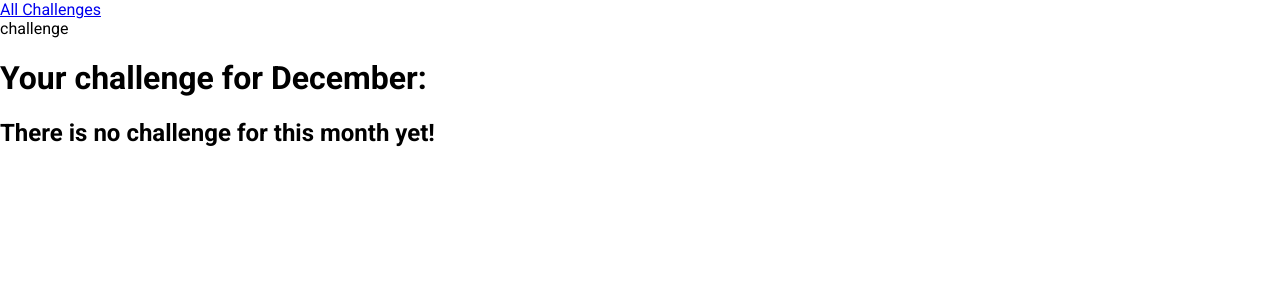
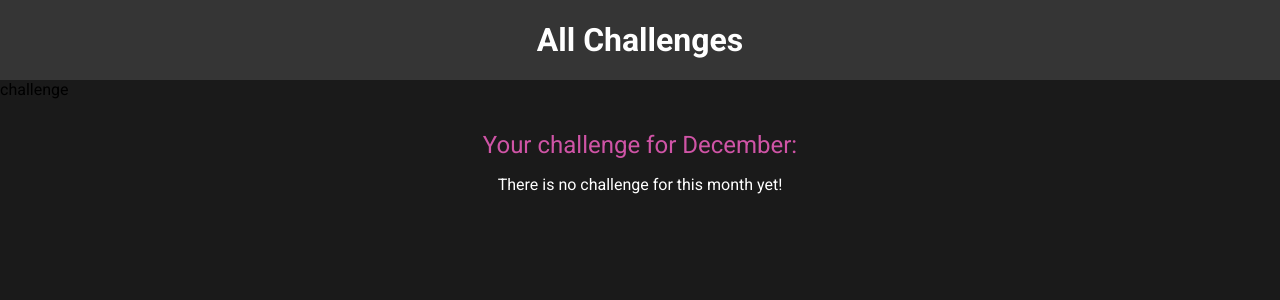
Before and after one commit to beckoningstranger/monthly-challenges, a Django app: page /challenges/december in a window 1280 px wide. Shown: the top 300 px of the page. Run offline with Django 4.2, Linux system fonts and the light colour scheme.

Commit message:
Adding CSS Styling

```diff
--- /dev/null
+++ b/challenges/static/challenges/challenge.css
@@ -0,0 +1,22 @@
+h1,
+h2 {
+    text-align: center;
+    color: white;
+}
+
+h1 {
+    font-size: 1.5rem;
+    margin: 2rem 0 1rem 0;
+    font-weight: normal;
+    color: #cf54a6;
+}
+
+h2 {
+    font-size: 3rem;
+    font-weight: bold;
+}
+
+.fallback {
+    text-align: center;
+    color: white;
+}
--- /dev/null
+++ b/challenges/static/challenges/includes/header.css
@@ -0,0 +1,25 @@
+header {
+    width: 100%;
+    height: 5rem;
+    background-color: #353535;
+}
+
+header nav {
+    width: 100%;
+    height: 100%;
+    display: flex;
+    justify-content: center;
+    align-items: center;
+}
+
+header nav a {
+    color: white;
+    font-size: 2rem;
+    font-weight: bold;
+    text-decoration: none;
+}
+
+header nav a:hover,
+header nav a:active {
+    color: #cf54a6;
+}
--- a/challenges/templates/challenges/challenge.html
+++ b/challenges/templates/challenges/challenge.html
@@ -1,4 +1,10 @@
 {% extends "base.html" %}
+{% load static %}
+
+{% block css_files%}
+    <link rel="stylesheet" href="{% static "challenges/challenge.css" %}">
+    <link rel="stylesheet" href="{% static "challenges/includes/header.css" %}">
+{% endblock %}
 
 {% block page_title %}
     {{ month_name|title }} Challenge
@@ -11,6 +17,6 @@
     {% if text is not None %}
         <h2>{{ text }}</h2>
     {% else %}
-        <h2>There is no challenge for this month yet!</h2>
+        <p class="fallback">There is no challenge for this month yet!</h2>
     {% endif %}
 {% endblock %}
--- a/challenges/templates/challenges/index.html
+++ b/challenges/templates/challenges/index.html
@@ -3,6 +3,7 @@
 
 {% block css_files%}
     <link rel="stylesheet" href="{% static "challenges/challenges.css" %}">
+    <link rel="stylesheet" href="{% static "challenges/includes/header.css" %}">
 {% endblock %}
 
 {% block page_title %}
--- a/static/styles.css
+++ b/static/styles.css
@@ -5,5 +5,6 @@ html {
 }
 
 body {
-    margin: 0
+    margin: 0;
+    background-color: #1a1a1a;
 }
```
Also changed, not shown: challenges/static/challenges/challenges.css (+35 -1 lines).
